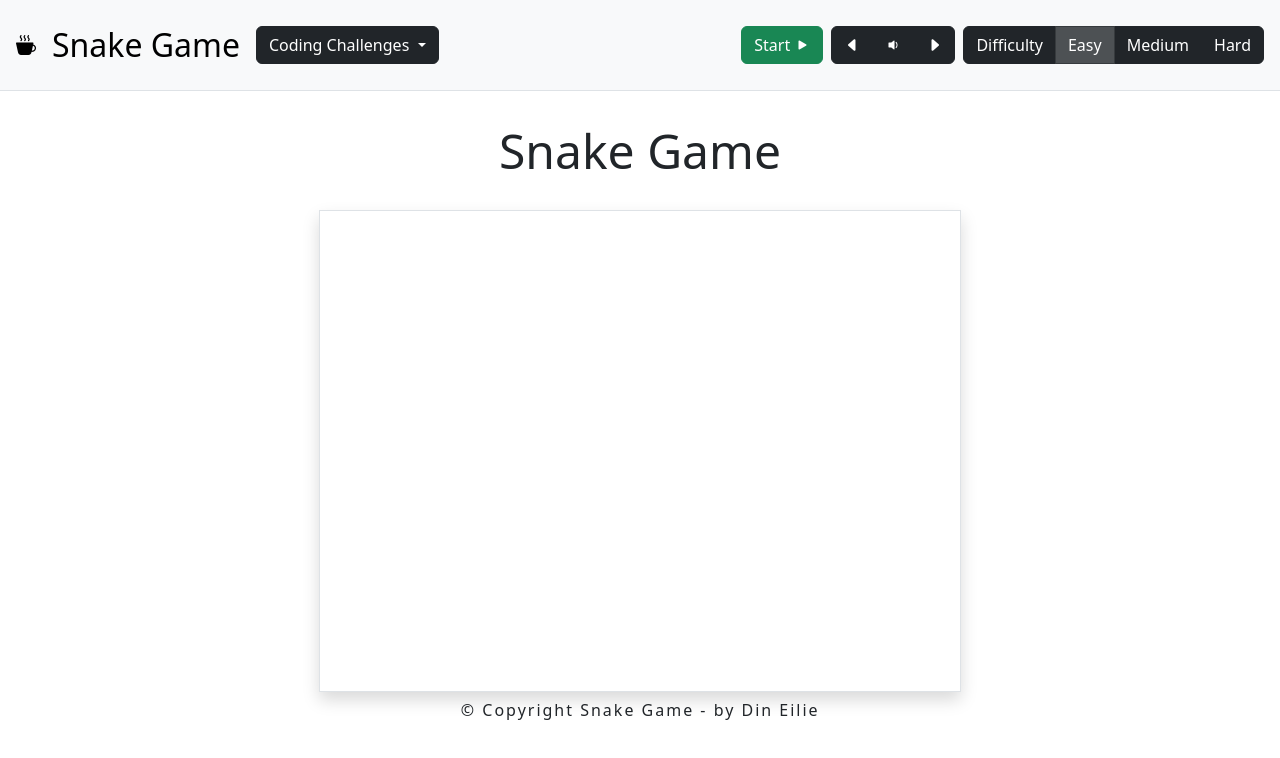
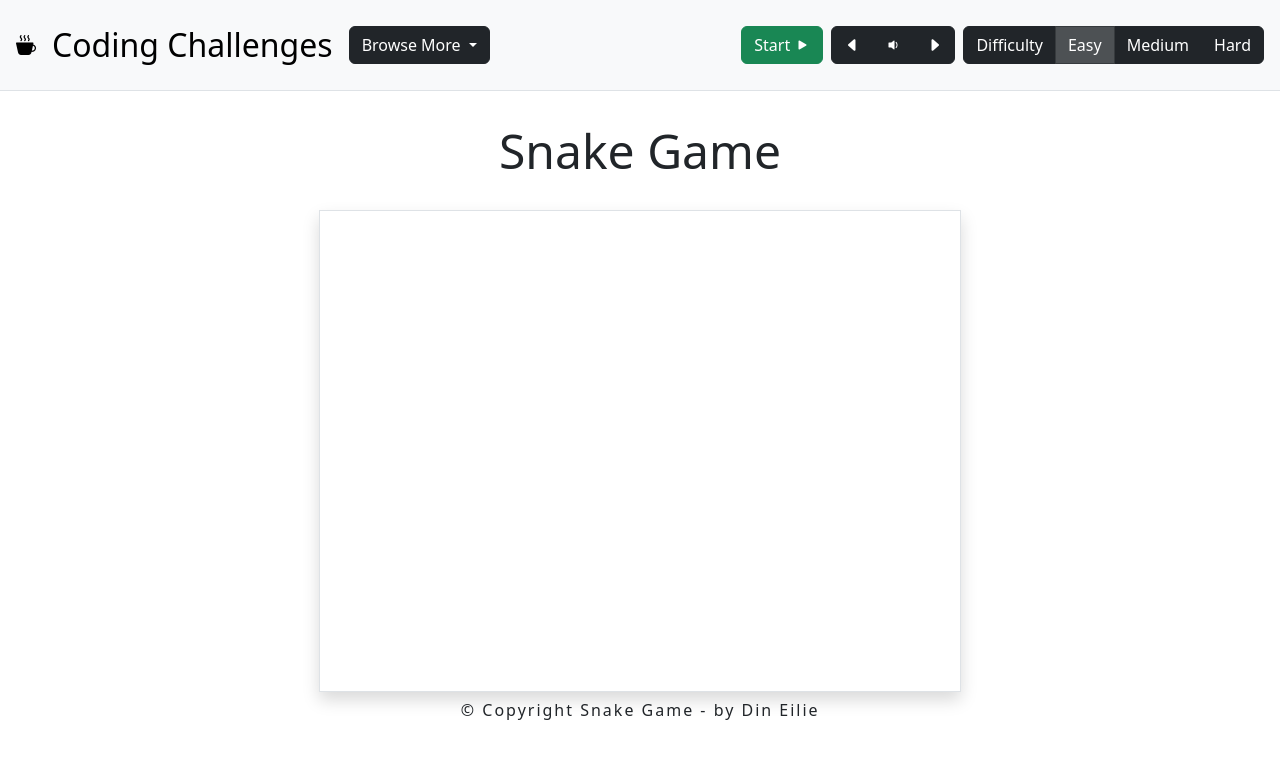
Before and after one commit to DinEilie/Snake-Game, a plain HTML site: page index.html in a window 1280 px wide. Drawn offline with nearby package versions, Linux system fonts and the light colour scheme.

Commit message:
11.01.2023 - Update

```diff
--- a/index.html
+++ b/index.html
@@ -34,7 +34,7 @@
           <a
             class="navbar-brand fs-2"
             href="https://dineilie.github.io/Snake-Game/"
-            >Snake Game</a
+            >Coding Challenges</a
           >
           <button
             class="navbar-toggler"
@@ -55,7 +55,7 @@
                   data-bs-toggle="dropdown"
                   aria-expanded="false"
                 >
-                  Coding Challenges
+                  Browse More
                 </button>
                 <ul class="dropdown-menu dropdown-menu-dark">
                   <li>
--- a/snake.js
+++ b/snake.js
@@ -398,7 +398,6 @@ document.addEventListener("keyup", function (event) {
 $(".game-btn").click(function () {
   if (this.id == "start") {
     if (level < 1) {
-      gameStart();
       $("#start").addClass("disabled");
       $("#start").html('Pause <i class="bi bi-pause-fill"></i>');
       $("#restart").fadeToggle(200);
@@ -412,8 +411,10 @@ $(".game-btn").click(function () {
         $("#start").html('Resume <i class="bi bi-play-fill"></i>');
       }
     }
+    gameStart();
   } else if (this.id == "restart") {
     $("#start").addClass("disabled");
+    $("#restart").addClass("disabled");
     isOver = true;
     music.pause();
     music.load();
```
